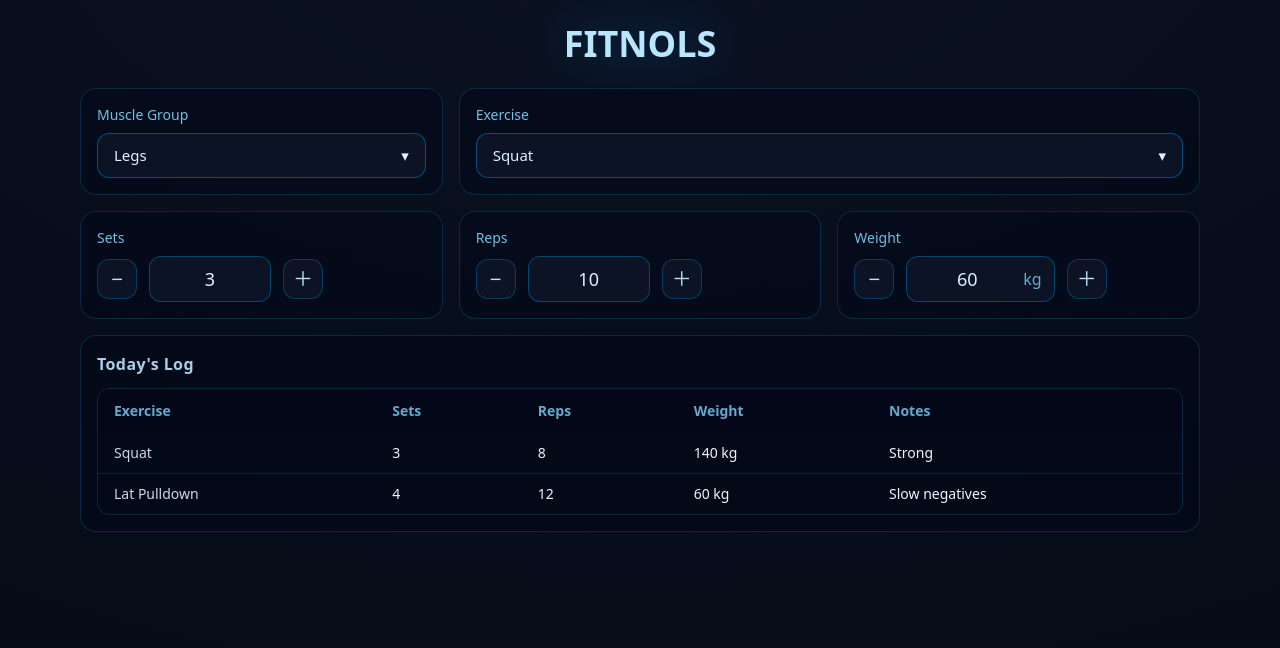
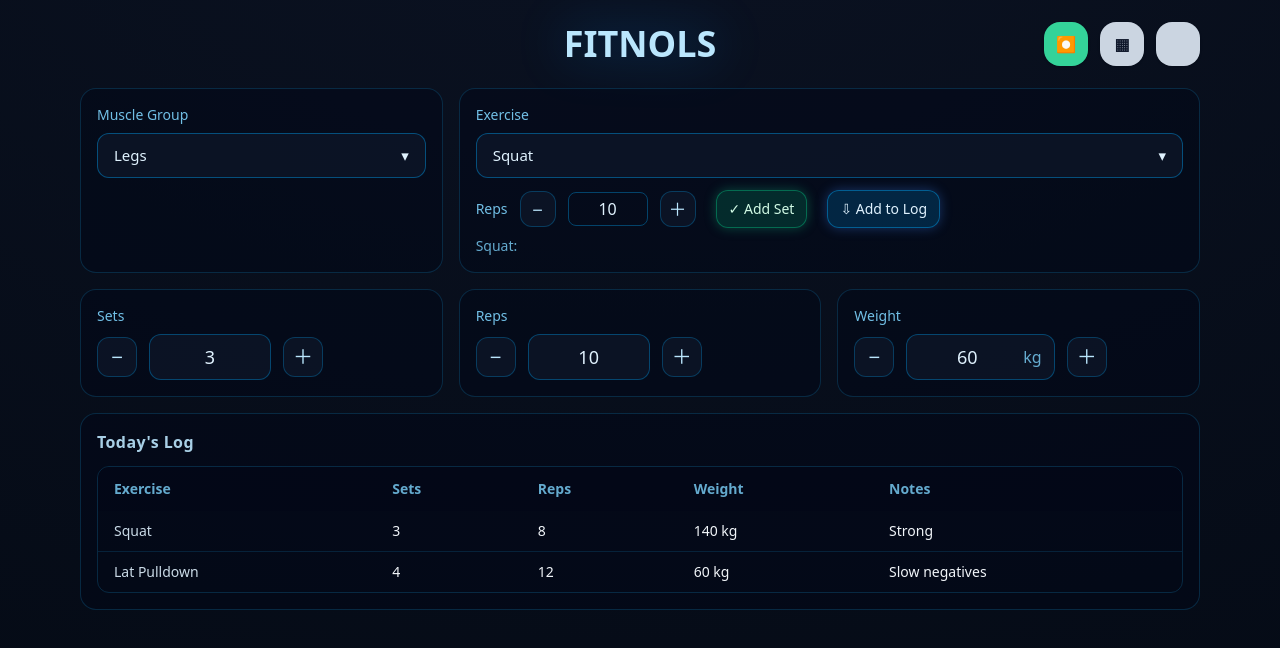
Before and after one commit to brendanmyrden/FITNOLS, a React (Vite) app: page / in a window 1280 px wide. Shown: the top 648 px of the page. Built offline with nearby package versions, Linux system fonts and the light colour scheme.

Commit message:
Features added : Add Set, Add to Log, Icons

```diff
--- a/src/FitnolsApp.jsx
+++ b/src/FitnolsApp.jsx
@@ -1,31 +1,93 @@
-import React, { useMemo, useState, useEffect } from "react";
+import React, { useMemo, useState, useEffect, useRef } from "react";
 
-/* -------------------- utils -------------------- */
+// --- Utilities ---
 function today() {
   return new Date().toISOString().slice(0, 10);
 }
 
-/* ------------------ constants ------------------ */
+// --- Constants ---
 const MUSCLES = [
+  "Face",
+  "Neck",
+  "Shoulders",
+
+  "Arms",
+  "Biceps",
+  "Triceps",
+
+  "Forearms",
+  "Wrist",
+  "Hands",
+
   "Chest",
+  "Core",
+  "Obliques",
   "Back",
+
+  "Pelvis",
   "Legs",
-  "Shoulders",
-  "Arms",
-  "Core",
+  "Butt",
+
+  "Ankles",
+
   "Full Body",
+  "Full Body Lower",
+  "Full Body Upper",
 ];
 const EXERCISE_MAP = {
+  Face: ["Smile", "Frown", "Squint", "Blink"],
+  Neck: [
+    "Neck Flexion",
+    "Neck Extension",
+    "Neck Lateral Flexion",
+    "Neck Lateral Extension",
+  ],
+  Shoulders: ["Overhead Press", "Lateral Raise", "Rear Delt Fly"],
+
+  Arms: ["Barbell Curl", "Tricep Pushdown", "Hammer Curl"],
+  Biceps: ["Barbell Curl", "Tricep Pushdown", "Hammer Curl"],
+  Triceps: ["Tricep Pushdown", "Tricep Extension", "Tricep Pushdown"],
+
+  Forearms: ["Forearm Curl", "Forearm Extension", "Forearm Curl"],
+  Wrist: [
+    "Wrist Flexion",
+    "Wrist Extension",
+    "Wrist Lateral Flexion",
+    "Wrist Lateral Extension",
+  ],
+  Hands: ["Hand Grip", "Hand Release", "Hand Squeeze", "Hand Open"],
+
   Chest: ["Bench Press", "Incline DB Press", "Cable Fly"],
+  Core: ["Hanging Leg Raise", "Plank", "Cable Crunch"],
+  Obliques: ["Oblique Twist", "Oblique Crunch", "Oblique Lateral Twist"],
   Back: ["Deadlift", "Lat Pulldown", "Row"],
+
+  Pelvis: [
+    "Hip Flexion",
+    "Hip Extension",
+    "Hip Lateral Flexion",
+    "Hip Lateral Extension",
+  ],
   Legs: ["Squat", "Leg Press", "Leg Curl", "Calf Raise"],
-  Shoulders: ["Overhead Press", "Lateral Raise", "Rear Delt Fly"],
-  Arms: ["Barbell Curl", "Tricep Pushdown", "Hammer Curl"],
-  Core: ["Hanging Leg Raise", "Plank", "Cable Crunch"],
+  Butt: ["Glute Bridge", "Hip Thrust", "Leg Raise"],
+
+  Ankles: [
+    "Ankle Flexion",
+    "Ankle Extension",
+    "Ankle Lateral Flexion",
+    "Ankle Lateral Extension",
+  ],
   "Full Body": ["Clean & Press", "Farmer Carry", "Kettlebell Swing"],
+  "Full Body Lower": ["Clean & Press", "Farmer Carry", "Kettlebell Swing"],
+  "Full Body Upper": ["Clean & Press", "Farmer Carry", "Kettlebell Swing"],
 };
+const SETS_OPTIONS = Array.from({ length: 8 }, (_, i) => i + 1);
+const REPS_OPTIONS = Array.from({ length: 20 }, (_, i) => i + 1);
+const WEIGHT_OPTIONS = [
+  0, 5, 10, 15, 20, 25, 30, 35, 40, 45, 50, 60, 70, 80, 90, 100,
+];
 
-/* -------- attached dropdown (anchored) -------- */
+// ---- Attached Dropdown (anchored to its card) ----
 function AttachedDropdown({
   label,
   buttonContent,
@@ -52,12 +114,9 @@ function AttachedDropdown({
         <span className="truncate">{buttonContent ?? label}</span>
         <span className={`transition ${open ? "rotate-180" : ""}`}>▾</span>
       </button>
-
       {open && (
         <div
-          className={`absolute ${
-            align === "right" ? "right-0" : "left-0"
-          } top-full mt-2 min-w-[240px] rounded-xl border border-sky-900/60 bg-slate-950/95 p-3 shadow-[0_0_40px_rgba(0,160,255,.45)] z-50 custom-scrollbar`}
+          className={`absolute left-0 top-full mt-3 w-[calc(100%)] max-h-[360px] overflow-auto rounded-2xl ring-1 ring-sky-800/60 bg-[rgba(6,12,24,0.96)] backdrop-blur-md p-2 shadow-[0_20px_80px_rgba(0,160,255,.25)] z-50 custom-scrollbar`}
           onMouseLeave={close}
         >
           {children}
@@ -67,48 +126,45 @@ function AttachedDropdown({
   );
 }
 
-/* ------------- stepper (±2.5, editable) ------------- */
+// ---- Number Stepper (± step, editable center) ----
 function Stepper({ value, setValue, step = 2.5, suffix = "" }) {
   const [text, setText] = useState(String(value));
-  useEffect(() => setText(String(value)), [value]);
-
+  useEffect(() => {
+    setText(String(value));
+  }, [value]);
   const commit = () => {
     const n = parseFloat(text);
     if (!Number.isNaN(n)) setValue(n);
     else setText(String(value));
   };
-
   const inc = () => setValue((v) => +((v ?? 0) + step).toFixed(2));
   const dec = () => setValue((v) => +((v ?? 0) - step).toFixed(2));
-
   return (
     <div className="flex items-center gap-3">
       <button
         onClick={dec}
         className="h-10 w-10 rounded-xl border border-sky-800/60 bg-slate-900/70 text-xl text-sky-200 hover:bg-slate-900"
-        aria-label="decrease"
       >
         −
       </button>
-
       <div className="flex items-center gap-2 rounded-xl border border-sky-700/60 bg-slate-900/70 px-3 py-2">
         <input
           value={text}
           onChange={(e) => setText(e.target.value)}
           onBlur={commit}
           onKeyDown={(e) => {
-            if (e.key === "Enter") e.currentTarget.blur();
+            if (e.key === "Enter") {
+              e.currentTarget.blur();
+            }
           }}
           className="w-24 bg-transparent text-center text-lg text-sky-100 focus:outline-none"
           inputMode="decimal"
         />
-        {suffix ? <span className="text-sky-300/80">{suffix}</span> : null}
+        {suffix && <span className="text-sky-300/80">{suffix}</span>}
       </div>
-
       <button
         onClick={inc}
         className="h-10 w-10 rounded-xl border border-sky-800/60 bg-slate-900/70 text-xl text-sky-200 hover:bg-slate-900"
-        aria-label="increase"
       >
         ＋
       </button>
@@ -116,22 +172,58 @@ function Stepper({ value, setValue, step = 2.5, suffix = "" }) {
   );
 }
 
-/* -------------------- app -------------------- */
+// --- Main App ---
 export default function FitnolsApp() {
-  // selections
+  // Selections for the field cards
   const [muscle, setMuscle] = useState("Legs");
-  const [exercise, setExercise] = useState(EXERCISE_MAP["Legs"][0]);
+  const [exercise, setExercise] = useState(EXERCISE_MAP["Legs"]?.[0] ?? "");
   const [sets, setSets] = useState(3);
   const [reps, setReps] = useState(10);
   const [weight, setWeight] = useState(60);
 
-  // raise z-index of the card while its dropdown is open
-  const [zLift, setZLift] = useState({});
-  const setLift = (key) => (open) => setZLift((p) => ({ ...p, [key]: open }));
+  // Toolbar & Live logging state
+  const [liveMode, setLiveMode] = useState(true);
+  const [layoutMode, setLayoutMode] = useState(false);
+  const [avatarUrl, setAvatarUrl] = useState(null);
+  const fileRef = useRef(null);
+  const onPickAvatar = (e) => {
+    const f = e.target.files?.[0];
+    if (f) setAvatarUrl(URL.createObjectURL(f));
+  };
 
-  // sample history
+  // Live logging state
+  const [liveReps, setLiveReps] = useState(10);
+  const [liveLog, setLiveLog] = useState({}); // { [exerciseName]: number[] }
+  const addLiveRep = () => {
+    if (!exercise) return;
+    setLiveLog((prev) => {
+      const list = prev[exercise] ?? [];
+      return { ...prev, [exercise]: [...list, Number(liveReps)] };
+    });
+  };
+  const addToLog = () => {
+    if (!exercise) return;
+    const entry = {
+      date: todayKey,
+      muscle,
+      exercise,
+      sets: Math.max(1, Math.round(Number(sets) || 0)),
+      reps: Number(liveReps) || 0,
+      weight: Number(weight) || 0,
+      unit: "kg",
+      notes: "",
+    };
+    setHistory((prev) => [...prev, entry]);
+  };
+
+  // z-index lift when a dropdown is open so it overlays neighbors
+  const [zLift, setZLift] = useState({}); // { cardKey: boolean }
+  const setLift = (key) => (open) =>
+    setZLift((prev) => ({ ...prev, [key]: open }));
+
+  // History (sample)
   const todayKey = useMemo(today, []);
-  const [history] = useState(() => [
+  const [history, setHistory] = useState(() => [
     {
       date: todayKey,
       muscle: "Legs",
@@ -156,7 +248,6 @@ export default function FitnolsApp() {
 
   return (
     <div className="min-h-screen w-full bg-[radial-gradient(120%_120%_at_50%_-20%,#0b1222,#050b16)] text-slate-100 antialiased">
-      {/* neon scrollbar for dropdowns */}
       <style>{`
         .custom-scrollbar::-webkit-scrollbar { width: 8px; }
         .custom-scrollbar::-webkit-scrollbar-track { background: transparent; }
@@ -175,16 +266,57 @@ export default function FitnolsApp() {
         }
       `}</style>
 
-      <header className="text-center py-6">
-        <h1 className="text-4xl font-extrabold text-sky-200 drop-shadow-[0_0_25px_rgba(0,140,255,.4)]">
-          FITNOLS
-        </h1>
+      <header className="py-6">
+        <div className="relative mx-auto w-full max-w-6xl px-4">
+          <h1 className="text-center text-4xl font-extrabold text-sky-200 drop-shadow-[0_0_25px_rgba(0,140,255,.4)]">
+            FITNOLS
+          </h1>
+          <div className="absolute right-4 top-1/2 -translate-y-1/2 flex items-center gap-3">
+            <button
+              onClick={() => setLiveMode((v) => !v)}
+              title={liveMode ? "Live logging: on" : "Live logging: off"}
+              className={`h-11 w-11 rounded-2xl ${
+                liveMode ? "bg-emerald-400" : "bg-slate-300"
+              } text-slate-900 font-semibold shadow`}
+            >
+              ⏺
+            </button>
+            <button
+              onClick={() => setLayoutMode((v) => !v)}
+              title={layoutMode ? "Layout mode: on" : "Layout mode: off"}
+              className={`h-11 w-11 rounded-2xl ${
+                layoutMode ? "bg-sky-400" : "bg-slate-300"
+              } text-slate-900 font-semibold shadow`}
+            >
+              ▦
+            </button>
+            <button
+              onClick={() => fileRef.current?.click()}
+              title="Set profile picture"
+              className="h-11 w-11 rounded-2xl bg-slate-300 overflow-hidden shadow"
+            >
+              {avatarUrl ? (
+                <img
+                  src={avatarUrl}
+                  alt="avatar"
+                  className="h-full w-full object-cover"
+                />
+              ) : null}
+            </button>
+            <input
+              ref={fileRef}
+              type="file"
+              accept="image/*"
+              className="hidden"
+              onChange={onPickAvatar}
+            />
+          </div>
+        </div>
       </header>
 
       <main className="mx-auto w-full max-w-6xl px-4 pb-20 space-y-4">
-        {/* row 1 */}
         <section className="grid gap-4 md:grid-cols-12">
-          {/* Muscle */}
+          {/* MUSCLE card */}
           <div
             className="md:col-span-4 relative overflow-visible rounded-2xl border border-sky-900/50 bg-slate-950/40 p-4"
             style={{ zIndex: zLift.muscle ? 1000 : 1 }}
@@ -194,16 +326,18 @@ export default function FitnolsApp() {
               buttonContent={<span>{muscle}</span>}
               onOpenChange={setLift("muscle")}
             >
-              <div className="max-h-56 overflow-auto custom-scrollbar">
+              <div className="max-h-[320px] overflow-auto custom-scrollbar px-1">
                 {MUSCLES.map((m) => (
                   <button
                     key={m}
                     onClick={() => {
                       setMuscle(m);
-                      setExercise(EXERCISE_MAP[m][0]);
+                      setExercise(EXERCISE_MAP[m]?.[0] ?? "");
                     }}
-                    className={`block w-full rounded-lg px-3 py-2 text-left text-[15px] hover:bg-sky-500/10 ${
-                      m === muscle ? "text-sky-100" : "text-sky-100/90"
+                    className={`block w-full rounded-xl px-3.5 py-2.5 text-left text-[15px] transition hover:bg-sky-500/15 ${
+                      m === muscle
+                        ? "bg-sky-500/20 ring-1 ring-sky-500/30 text-sky-100"
+                        : "text-sky-100/90"
                     }`}
                   >
                     {m}
@@ -213,7 +347,7 @@ export default function FitnolsApp() {
             </AttachedDropdown>
           </div>
 
-          {/* Exercise */}
+          {/* EXERCISE card */}
           <div
             className="md:col-span-8 relative overflow-visible rounded-2xl border border-sky-900/50 bg-slate-950/40 p-4"
             style={{ zIndex: zLift.exercise ? 1000 : 1 }}
@@ -223,13 +357,15 @@ export default function FitnolsApp() {
               buttonContent={<span className="truncate">{exercise}</span>}
               onOpenChange={setLift("exercise")}
             >
-              <div className="max-h-56 overflow-auto custom-scrollbar">
+              <div className="max-h-[320px] overflow-auto custom-scrollbar px-1">
                 {(EXERCISE_MAP[muscle] || []).map((ex) => (
                   <button
                     key={ex}
                     onClick={() => setExercise(ex)}
-                    className={`block w-full rounded-lg px-3 py-2 text-left text-[15px] hover:bg-sky-500/10 ${
-                      ex === exercise ? "text-sky-100" : "text-sky-100/90"
+                    className={`block w-full rounded-xl px-3.5 py-2.5 text-left text-[15px] transition hover:bg-sky-500/15 ${
+                      ex === exercise
+                        ? "bg-sky-500/20 ring-1 ring-sky-500/30 text-sky-100"
+                        : "text-sky-100/90"
                     }`}
                   >
                     {ex}
@@ -237,25 +373,98 @@ export default function FitnolsApp() {
                 ))}
               </div>
             </AttachedDropdown>
+
+            {/* Live Logging controls */}
+            {liveMode && (
+              <div className="mt-3 flex items-center gap-3">
+                <div className="text-sm text-sky-300/90">Reps</div>
+                <div className="flex-1">
+                  <div className="flex items-center gap-3">
+                    <button
+                      onClick={() =>
+                        setLiveReps((v) => Math.max(0, Number(v) - 1))
+                      }
+                      className="h-9 w-9 rounded-xl border border-sky-800/60 bg-slate-900/70 text-lg text-sky-200"
+                    >
+                      −
+                    </button>
+                    <input
+                      value={liveReps}
+                      onChange={(e) =>
+                        setLiveReps(e.target.value.replace(/[^0-9.]/g, ""))
+                      }
+                      onBlur={(e) => {
+                        const n = parseFloat(e.target.value);
+                        setLiveReps(Number.isNaN(n) ? 0 : n);
+                      }}
+                      className="w-20 bg-transparent text-center text-base text-sky-100 border border-sky-700/60 rounded-lg py-1"
+                      inputMode="numeric"
+                    />
+                    <button
+                      onClick={() => setLiveReps((v) => Number(v) + 1)}
+                      className="h-9 w-9 rounded-xl border border-sky-800/60 bg-slate-900/70 text-lg text-sky-200"
+                    >
+                      ＋
+                    </button>
+                    <button
+                      onClick={addLiveRep}
+                      className="ml-2 rounded-xl border border-emerald-600/60 bg-emerald-700/30 px-3 py-2 text-sm text-emerald-100 shadow-[0_0_12px_rgba(16,185,129,.35)] hover:bg-emerald-700/40"
+                    >
+                      ✓ Add Set
+                    </button>
+                    <button
+                      onClick={addToLog}
+                      className="ml-2 rounded-xl border border-sky-600/60 bg-sky-700/30 px-3 py-2 text-sm text-sky-100 shadow-[0_0_12px_rgba(59,130,246,.35)] hover:bg-sky-700/40"
+                    >
+                      ⇩ Add to Log
+                    </button>
+                  </div>
+                </div>
+              </div>
+            )}
+
+            {/* Live progression line */}
+            <div className="mt-2 text-sm text-sky-200/90">
+              {exercise ? (
+                <>
+                  <span className="text-sky-300/80">{exercise}:</span>
+                  <span className="ml-2 text-sky-100">
+                    {(liveLog[exercise] ?? []).join(", ")}
+                  </span>
+                </>
+              ) : (
+                <span className="text-sky-400/70">
+                  Select an exercise to start live logging.
+                </span>
+              )}
+            </div>
           </div>
         </section>
 
-        {/* row 2 */}
         <section className="grid gap-4 md:grid-cols-12">
-          {/* Sets */}
-          <div className="md:col-span-4 relative overflow-visible rounded-2xl border border-sky-900/50 bg-slate-950/40 p-4">
+          {/* SETS */}
+          <div
+            className="md:col-span-4 relative overflow-visible rounded-2xl border border-sky-900/50 bg-slate-950/40 p-4"
+            style={{ zIndex: zLift.sets ? 1000 : 1 }}
+          >
             <div className="mb-2 text-sm text-sky-300/90">Sets</div>
             <Stepper value={sets} setValue={setSets} step={2.5} />
           </div>
 
-          {/* Reps */}
-          <div className="md:col-span-4 relative overflow-visible rounded-2xl border border-sky-900/50 bg-slate-950/40 p-4">
+          {/* REPS */}
+          <div
+            className="md:col-span-4 relative overflow-visible rounded-2xl border border-sky-900/50 bg-slate-950/40 p-4"
+            style={{ zIndex: zLift.reps ? 1000 : 1 }}
+          >
             <div className="mb-2 text-sm text-sky-300/90">Reps</div>
             <Stepper value={reps} setValue={setReps} step={2.5} />
           </div>
 
-          {/* Weight */}
-          <div className="md:col-span-4 relative overflow-visible rounded-2xl border border-sky-900/50 bg-slate-950/40 p-4">
+          {/* WEIGHT */}
+          <div
+            className="md:col-span-4 relative overflow-visible rounded-2xl border border-sky-900/50 bg-slate-950/40 p-4"
+            style={{ zIndex: zLift.weight ? 1000 : 1 }}
+          >
             <div className="mb-2 text-sm text-sky-300/90">Weight</div>
             <Stepper
               value={weight}
@@ -266,7 +475,7 @@ export default function FitnolsApp() {
           </div>
         </section>
 
-        {/* log full width */}
+        {/* LOG (full width) */}
         <section className="rounded-2xl border border-sky-900/50 bg-slate-950/40 p-4">
           <h3 className="mb-3 text-base font-semibold tracking-wide text-sky-200/90">
             Today's Log
```
